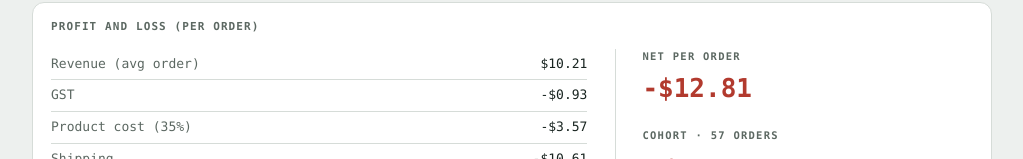
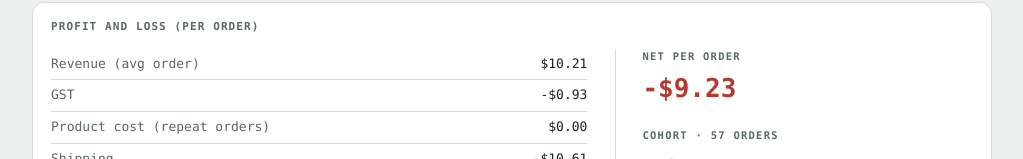
Before and after one commit to Lochie-morgon/60ml-lead-gen, a plain HTML site: page index.html in a window 1280 px wide. Shown: the part 793-952 px from the top of the page, without its empty margins (128-1151 px from the left). Drawn offline with Linux system fonts and the light colour scheme.

Commit message:
Update index.html
Changed product cost in the P&L section to only apply to the second order (60ml bottle has no COGS)

```diff
--- a/index.html
+++ b/index.html
@@ -374,26 +374,33 @@ function renderAll(){
 
 function renderPnL(){
   const m=compute(STATE.customerRows), c=COSTS, rev=m.aov;
-  const gst=rev*(c.gst/(1+c.gst)), product=rev*c.product, merchant=rev*c.merchant;
+  const gstPer=rev*(c.gst/(1+c.gst)), merchantPer=rev*c.merchant;
+  // Product cost applies only to revenue beyond the first order (free bottle carries no product cost).
+  const subsequentRevenue = STATE.customerRows
+    .filter(r=>r.orders>1)
+    .reduce((a,r)=>a+Math.max(r.spent-10,0),0);
+  const productTotal = c.product * subsequentRevenue;
+  const productPer = m.orders ? productTotal/m.orders : 0;
   const lines=[
     ["Revenue (avg order)", rev, false],
-    ["GST", gst, true],
-    ["Product cost ("+Math.round(c.product*100)+"%)", product, true],
+    ["GST", gstPer, true],
+    ["Product cost (repeat orders)", productPer, true],
     ["Shipping", c.shipping, true],
     ["Pick and pack", c.pickpack, true],
     ["Packaging", c.packaging, true],
     ["Transaction fee", c.txn, true],
-    ["Merchant fee ("+(c.merchant*100).toFixed(1)+"%)", merchant, true],
+    ["Merchant fee ("+(c.merchant*100).toFixed(1)+"%)", merchantPer, true],
   ];
-  const contribution = rev - gst - product - merchant - c.shipping - c.pickpack - c.packaging - c.txn;
+  const contribution = rev - gstPer - productPer - merchantPer - c.shipping - c.pickpack - c.packaging - c.txn;
   const totalAdSpend = STATE.meta.spend + STATE.tiktok.spend;
   const mktg = m.customers>0 ? totalAdSpend/m.customers : 0;
   const net = contribution - mktg;
   const cohort = contribution*m.orders - totalAdSpend;
+  const cell = (v,neg) => (Math.abs(v)<0.005 ? money(0) : (neg?"-":"")+money(v));
   const signed = v => (v<0?"-":"") + money(Math.abs(v));
   document.getElementById("pnl-lines").innerHTML =
     lines.map(l=>`<div class="pl"><span class="pl-k">${l[0]}</span>`+
-      `<span class="pl-v">${(l[2]?"-":"")+money(l[1])}</span></div>`).join("") +
+      `<span class="pl-v">${cell(l[1],l[2])}</span></div>`).join("") +
     `<div class="pl subtotal"><span class="pl-k">Contribution per order</span>`+
       `<span class="pl-v">${signed(contribution)}</span></div>`+
     `<div class="pl"><span class="pl-k">Marketing (per redemption)</span>`+
```
